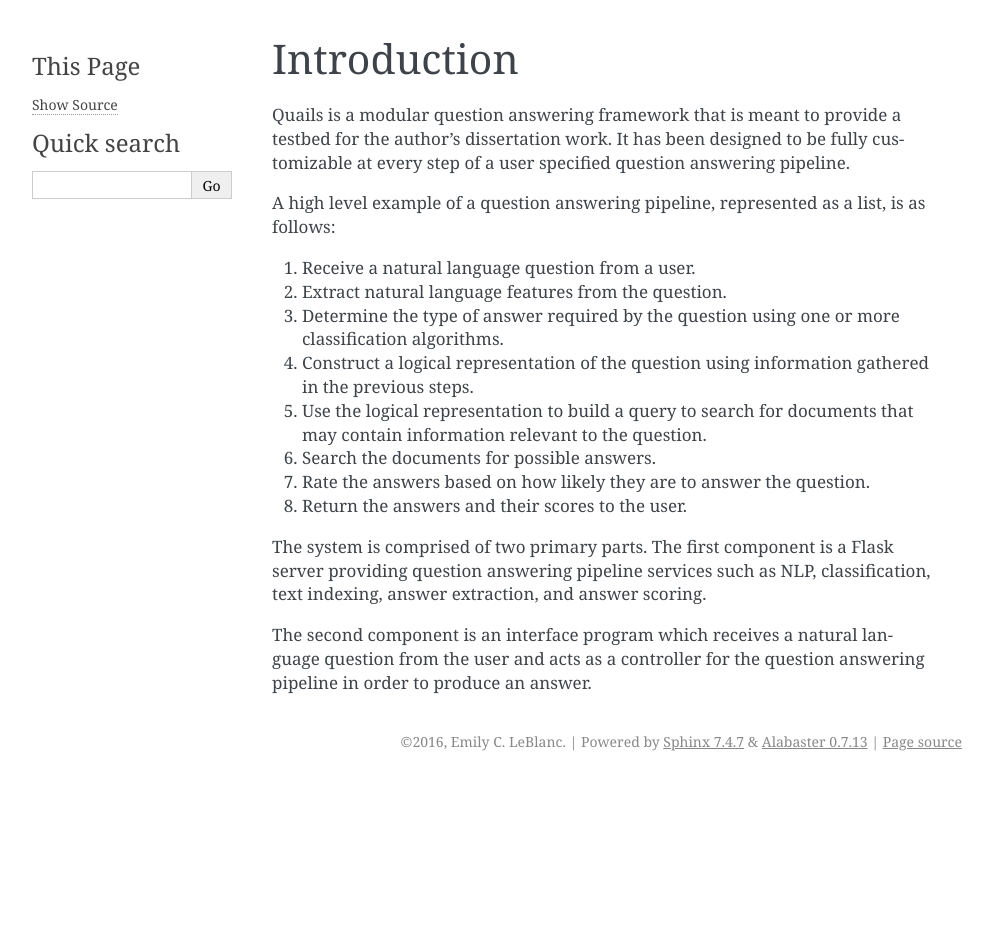
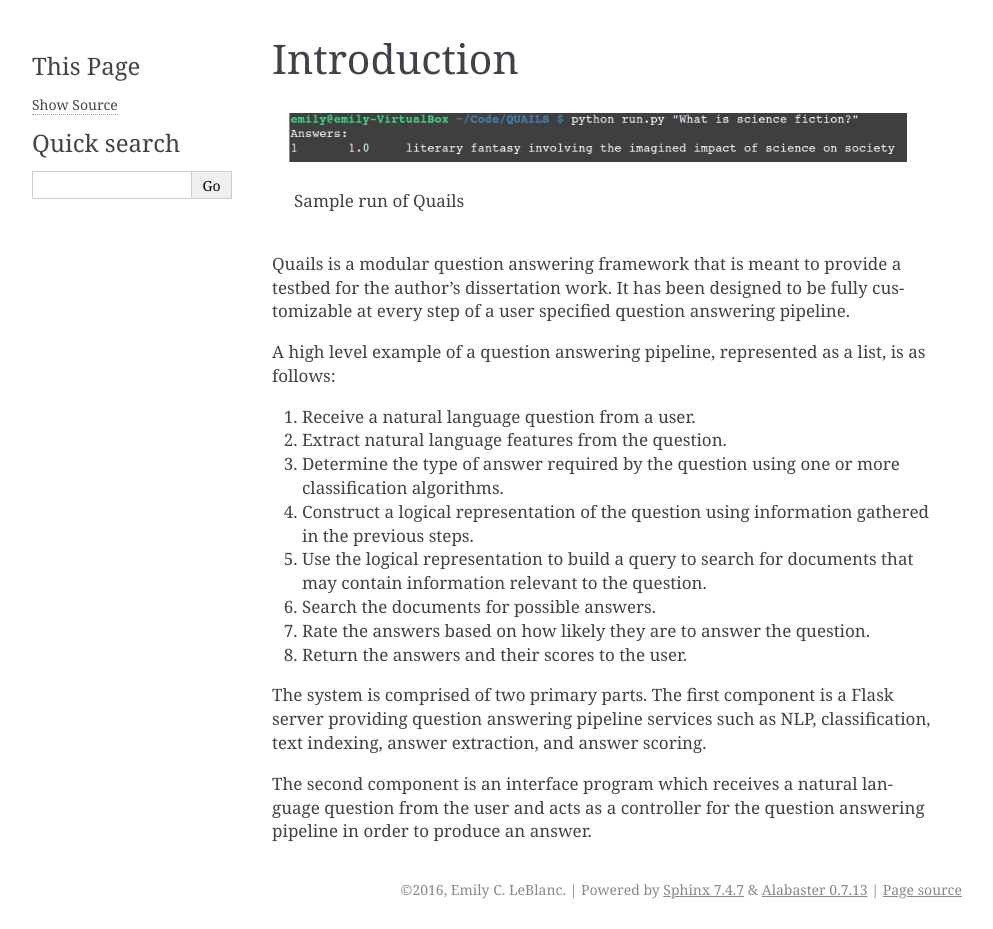
Before and after one commit to el9335/QUAILS_1.0, a Sphinx documentation site: the page built from docs/intro.rst, in a window 1280 px wide. Shown: the whole page, without its empty margins (148-1141 px from the left). Built offline with Sphinx 7.4.7, drawn with Linux system fonts in a browser that asks for light colours; before the commit the page ends 900 px from its top, so only the background shows below that.

Commit message:
added image to introduction

```diff
--- a/docs/intro.rst
+++ b/docs/intro.rst
@@ -3,6 +3,13 @@
 ============
 Introduction
 ============
+
+.. figure:: images/question_capture.png
+	:align: left
+	:alt: Sample run of Quails
+
+	Sample run of Quails
+
 
 Quails is a modular question answering framework that is meant to provide a testbed for the author's dissertation work.  It has been designed to be fully customizable at every step of a user specified question answering pipeline.
 
```
Also changed, not shown: docs/images/question_capture.png (added).
